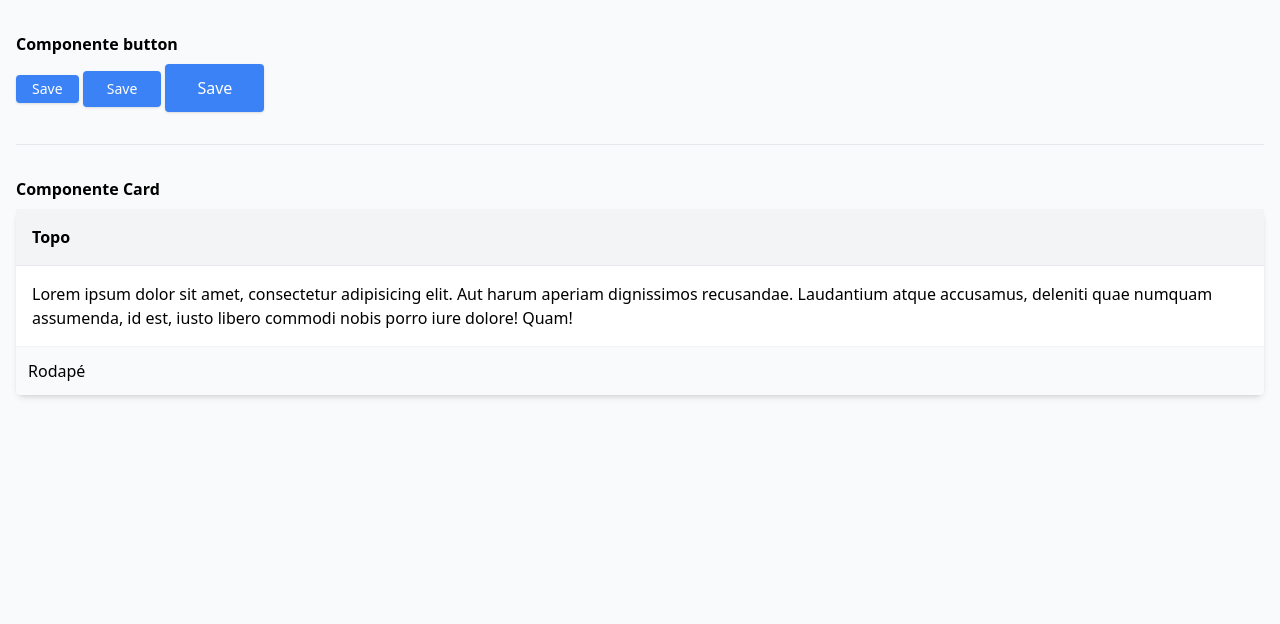
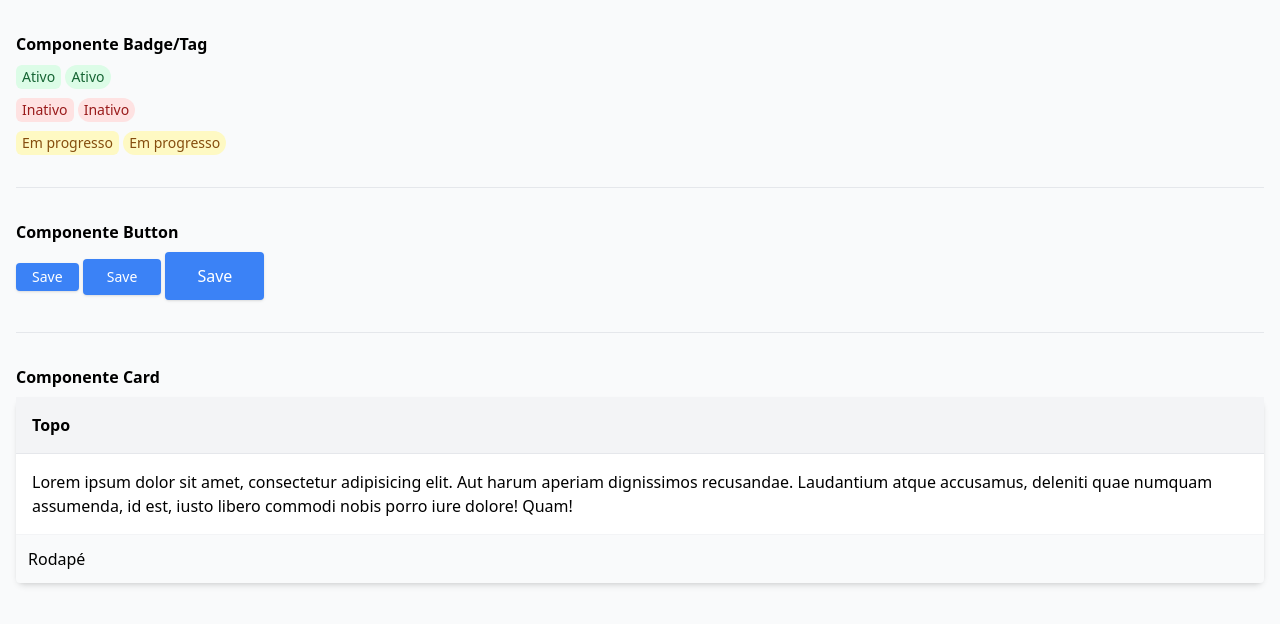
Before and after one commit to edusiles/byronTailwind, a website: page src/index.html in a window 1280 px wide. Drawn offline with Linux system fonts and the light colour scheme.

Commit message:
Componente Badge

```diff
--- a/src/index.html
+++ b/src/index.html
@@ -10,9 +10,46 @@
 
       <div class="container mx-auto px-4 py-8 space-y-8">
 
+         <!-- Badge -->
+         <div>
+            <h6 class="dark:text-gray-50 font-bold mb-2">Componente Badge/Tag</h6>
+
+            <div class="mb-2">
+               <div class="inline-flex item-center text-sm bg-green-100 px-1.5 py-0.5 rounded-md text-green-800 font-medium">
+                  Ativo
+               </div>
+
+               <div class="inline-flex item-center text-sm bg-green-100 px-1.5 py-0.5 rounded-full text-green-800 font-medium">
+                  Ativo
+               </div>
+            </div>
+
+            <div class="mb-2">
+               <div class="inline-flex item-center text-sm bg-red-100 px-1.5 py-0.5 rounded-md text-red-800 font-medium">
+                  Inativo
+               </div>
+
+               <div class="inline-flex item-center text-sm bg-red-100 px-1.5 py-0.5 rounded-full text-red-800 font-medium">
+                  Inativo
+               </div>
+            </div>
+
+            <div>
+               <div class="inline-flex item-center text-sm bg-yellow-100 px-1.5 py-0.5 rounded-md text-yellow-800 font-medium">
+                  Em progresso
+               </div>
+
+               <div class="inline-flex item-center text-sm bg-yellow-100 px-1.5 py-0.5 rounded-full text-yellow-800 font-medium">
+                  Em progresso
+               </div>
+            </div>
+         </div>
+
+         <hr>
+
          <!-- Button -->
          <div>
-            <h6 class="dark:text-gray-50 font-bold mb-2">Componente button</h6>
+            <h6 class="dark:text-gray-50 font-bold mb-2">Componente Button</h6>
             <button class="text-sm bg-blue-500 hover:bg-blue-600 px-4 py-1 rounded text-white shadow">
                Save
             </button>
@@ -49,6 +86,7 @@
 
             </div>
          </div>
+
       </div>
 
    </body>
```
Also changed, not shown: src/output.css.
